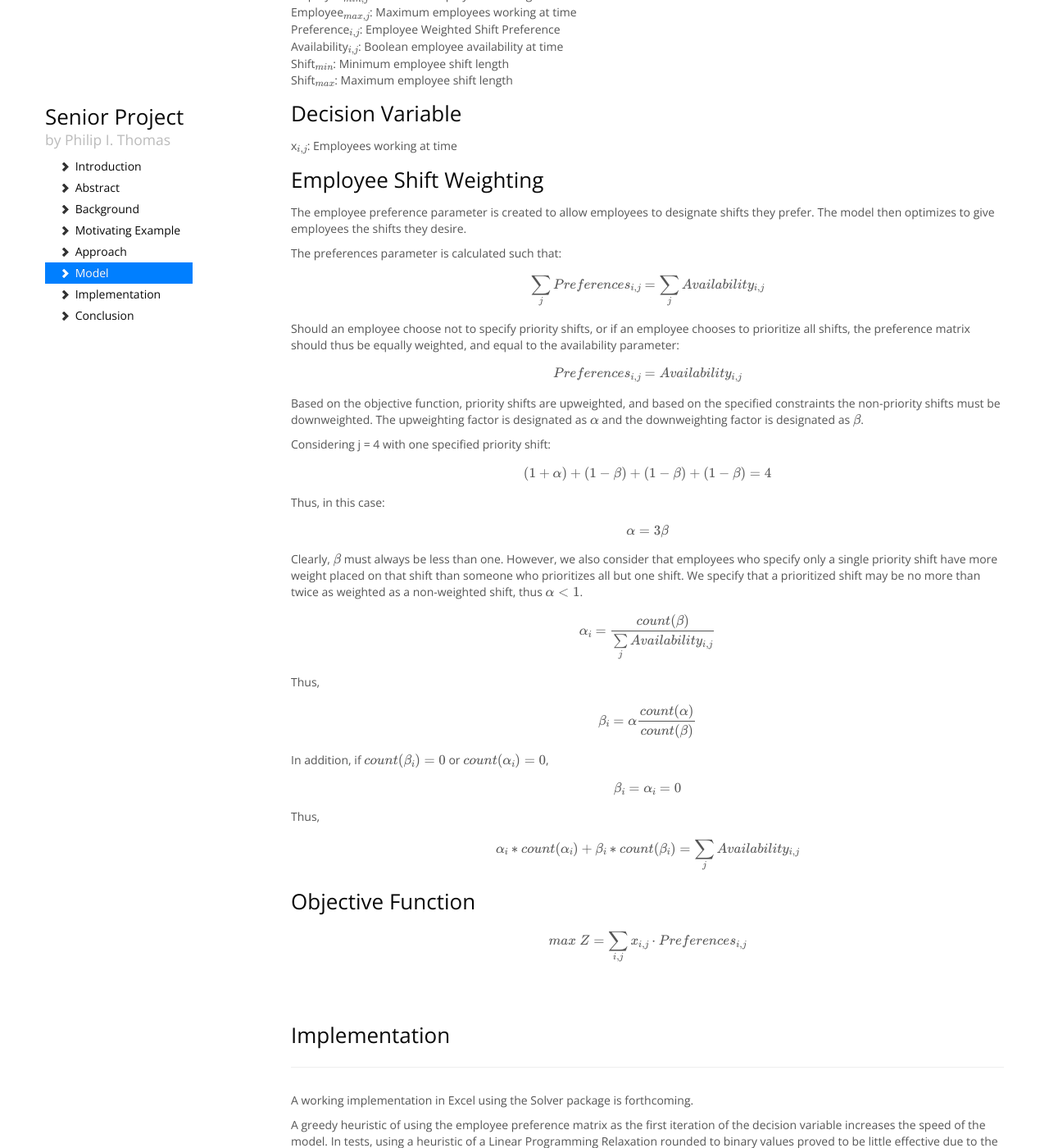
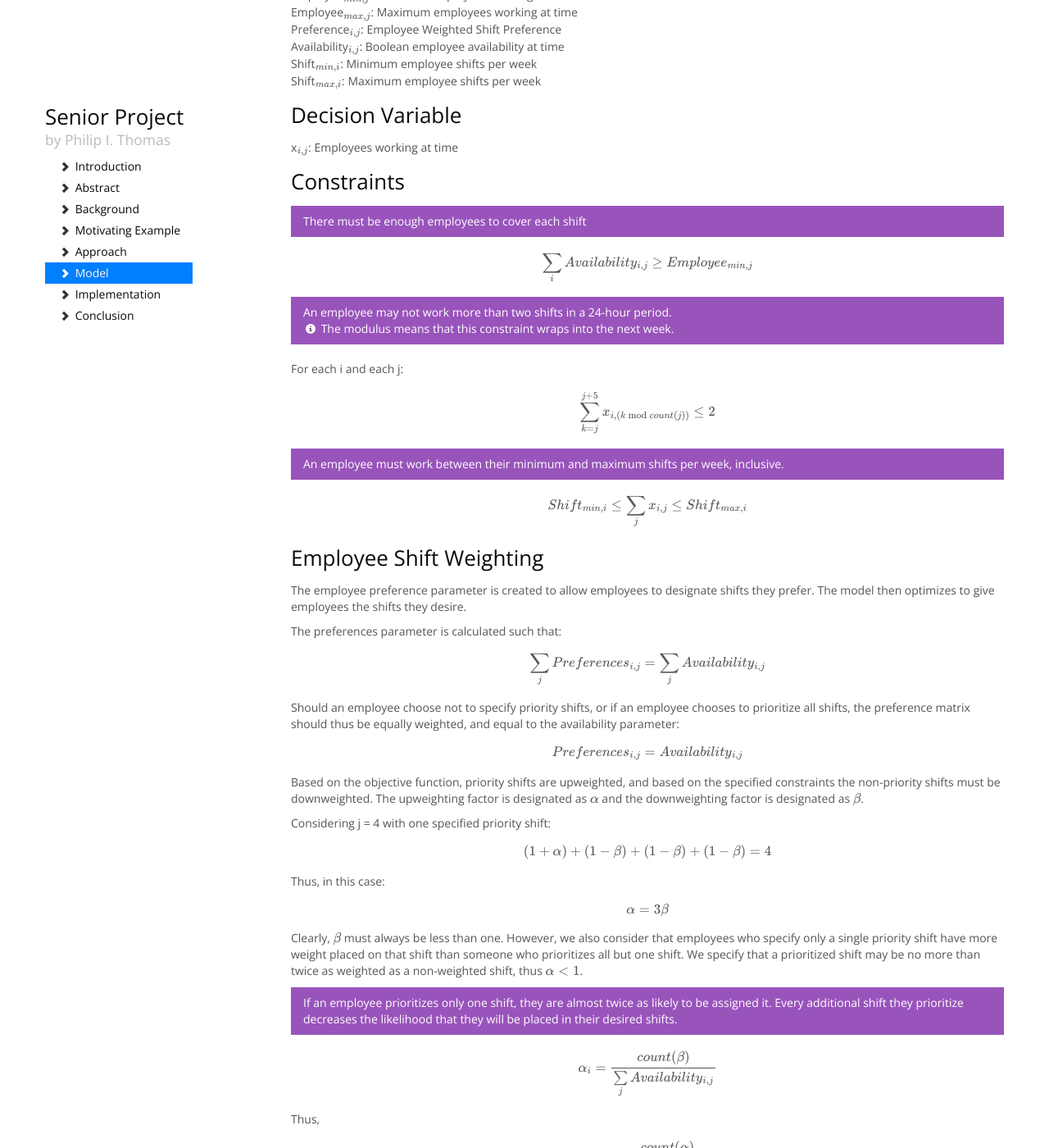
Before and after one commit to philipithomas/senior_project_website, a Jekyll site: the page built from index.html, in a window 1280 px wide and 1400 px high, scrolled down 2406 px. Shown: the whole window at 82% size. Built offline with Jekyll 4.4.1, drawn with Linux system fonts in a browser that asks for light colours; nearby versions of some CDN libraries; Markdown is read by kramdown in place of the engine named in the settings; formulas are drawn with MathJax 3; some of the changed text lies outside the part shown.

Commit message:
Add constraints and some explanation boxes

```diff
--- a/_includes/model.html
+++ b/_includes/model.html
@@ -10,16 +10,29 @@ Employee$_{max,j}$: Maximum employees working at time<br />
 Preference$_{i,j}$: Employee Weighted Shift Preference<br />
 Availability$_{i,j}$: Boolean employee availability at time<br />
 
-
-Shift$_{min}$: Minimum employee shift length <br />
-Shift$_{max}$: Maximum employee shift length<br />
-
+Shift$_{min,i}$: Minimum employee shifts per week<br />
+Shift$_{max,i}$: Maximum employee shifts per week
 <h3>Decision Variable</h3>
 x$_{i,j}$: Employees working at time
 
-<!--
 <h3>Constraints</h3>
-TODO -->
+<div class="alert alert-info">
+	There must be enough employees to cover each shift
+</div>
+$$\sum\limits_{i} Availability_{i,j} \ge Employee_{min,j}$$
+
+<div class="alert alert-info">
+	An employee may not work more than two shifts in a 24-hour period.
+	<br />
+	<i class="icon-info-sign icon-white"></i> The modulus means that this constraint wraps into the next week.
+</div>
+ For each i and each j:
+$$\sum\limits_{k=j}^{j+5} x_{i,( k \bmod{ count(j) })} \le 2 $$
+
+<div class="alert alert-info">
+	An employee must work between their minimum and maximum shifts per week, inclusive.
+</div>
+$$ Shift_{min,i}\le \sum\limits_{j}x_{i,j} \le Shift_{max,i}$$
 
 <h3>Employee Shift Weighting</h3>
 <p>The employee preference parameter is created to allow employees to designate shifts they prefer. The model then optimizes to give employees the shifts they desire. </p>
@@ -42,6 +55,9 @@ Thus, in this case: $$\alpha = 3\beta$$</p>
 <p>
 Clearly, $\beta$ must always be less than one. However, we also consider that employees who specify only a single priority shift have more weight placed on that shift than someone who prioritizes all but one shift.  We specify that a prioritized shift may be no more than twice as weighted as a non-weighted shift, thus $\alpha<1$.
 </p>
+<div class="alert alert-info">
+	If an employee prioritizes only one shift, they are almost twice as likely to be assigned it. Every additional shift they prioritize decreases the likelihood that they will be placed in their desired shifts.
+</div>
 $$\alpha_{i} = \frac{count(\beta)}{\sum\limits_{j}Availability_{i,j}}$$
 
 <p>Thus,</p>
@@ -49,12 +65,20 @@ $$\alpha_{i} = \frac{count(\beta)}{\sum\limits_{j}Availability_{i,j}}$$
 $$\beta_{i} = \alpha \frac{count(\alpha)}{count(\beta)}$$
 <p>
 In addition, if $count(\beta_{i})=0$ or $count(\alpha_{i})=0$,</p>
+<div class="alert alert-info">
+	If an employee prioritizes every shift, it is no different than choosing not to prioritize any shifts.
+</div>
 $$ \beta_{i} = \alpha_{i} = 0 $$
 <p>
 Thus,</p>
+
 $$ \alpha_{i}*count(\alpha_{i}) +\beta_{i} * count(\beta_{i}) = \sum\limits_{j}Availability_{i,j}$$
 
 
 <h3>Objective Function</h3>
+<div class="alert alert-info">
+	Employee Satisfaction is maximized by maximizing the number of employees who are assigned to the shifts they want.
+</div>
+
 
 $$ max~Z = \sum\limits_{i,j} x_{i,j} \cdot Preferences_{i,j}$$
```
